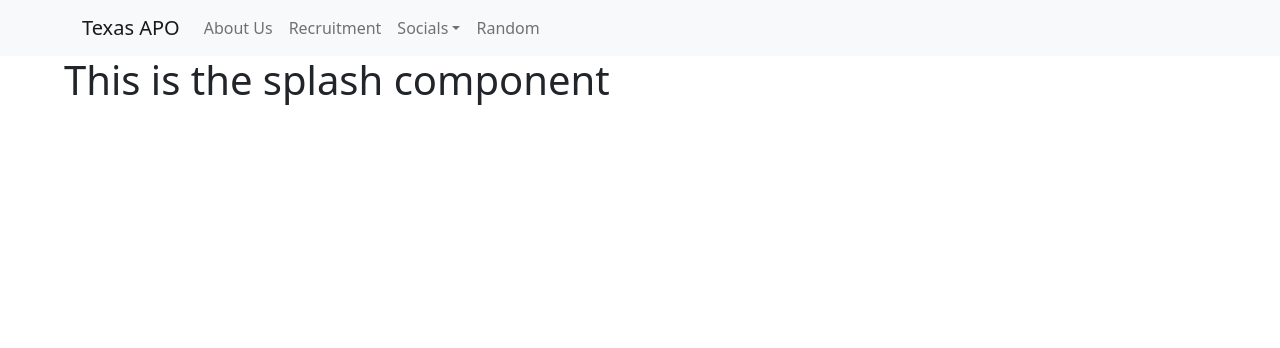
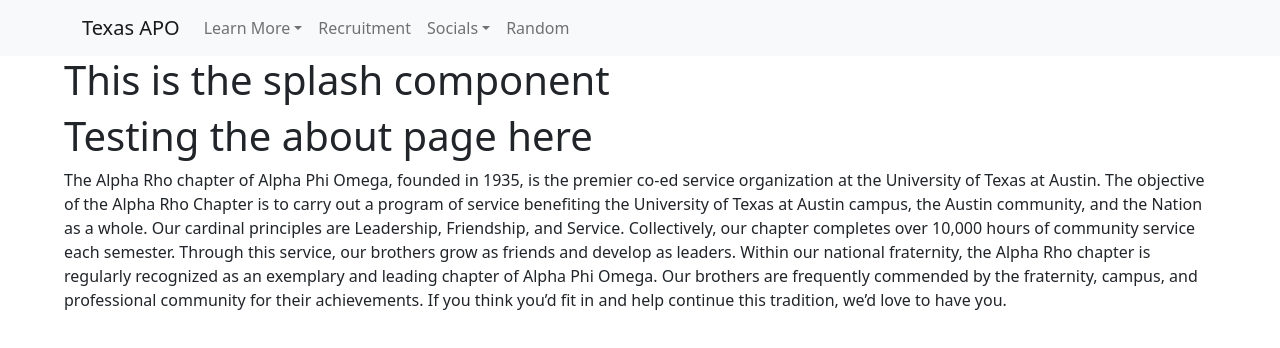
Before and after one commit to amodica/TexasAPO, a React (Create React App) app in the folder frontend/: page / in a window 1280 px wide. Shown: the top 348 px of the page. Built offline with nearby package versions, Linux system fonts and the light colour scheme.

Commit message:
Added learn more tab to navbar

```diff
--- a/frontend/src/App.js
+++ b/frontend/src/App.js
@@ -1,8 +1,12 @@
+import About from './components/About';
 import Splash from './components/Splash';
 
 const App = () => {
   return (
-    <Splash/>
+    <div>
+      <Splash/>
+      <About/>
+    </div>
   );
 }
 
--- a/frontend/src/RouteSwitch.js
+++ b/frontend/src/RouteSwitch.js
@@ -1,6 +1,7 @@
 import { BrowserRouter, Routes, Route } from 'react-router-dom';
 import App from './App';
-import About from './components/About';
+import History from './components/History';
+import Flag from './components/Flag';
 import Recruitment from './components/Recruitment';
 
 const RouteSwitch = () => {
@@ -8,7 +9,9 @@ const RouteSwitch = () => {
         <BrowserRouter>
             <Routes>
                 <Route path="/" element={<App/>}/>
-                <Route path="/about" element={<About/>}/>
+                <Route path="/history" element={<History/>}/>
+                <Route path="/flag" element={<Flag/>}/>
+
 
                 <Route path="/recruitment" element={<Recruitment/>}/>
             </Routes>
--- a/frontend/src/components/About.js
+++ b/frontend/src/components/About.js
@@ -2,7 +2,7 @@ import '../styles/GlobalStyles.css';
 
 const About = () => {
     return (
-        <div className="global-margins">
+        <div>
             <h1>Testing the about page here</h1>
 
             <p>
--- /dev/null
+++ b/frontend/src/components/History.js
@@ -0,0 +1,17 @@
+const History = () => {
+    return (
+        <div>
+            <h1>HISTORY OF TEXAS APO</h1>
+            HISTORY OF TEXAS APO
+On March 11, 1935, thirty men met for the purpose of forming a chapter of Alpha Phi Omega at the University of Texas at Austin.  Frank Dominguez III wrote to the national office concerning a petition of affiliation and received information about the fraternity and the requirements to establish a chapter. Shortly later, the Alpha Rho chapter of Alpha Phi Omega was chartered.
+
+In the years since, the Alpha Rho chapter has grown to become the premier service organization at The University of Texas at Austin. The chapter welcomed its first co-ed pledge class in 1976.  From running the worlds largest Texas flag, to running the campus’s largest blood drive, the Alpha Rho chapter of Alpha Phi Omega is deeply committed to serving the University of Texas at Austin and the surrounding community.
+
+
+
+If you wish to know more about our history, you contact our historian at historian@texasapo.org
+        </div>
+    );
+}
+
+export default History;
--- a/frontend/src/components/Navigation.js
+++ b/frontend/src/components/Navigation.js
@@ -11,7 +11,10 @@ const Navigation = () => {
                 <Navbar.Toggle aria-controls="basic-navbar-nav" />
                 <Navbar.Collapse id="basic-navbar-nav">
                 <Nav className="me-auto">
-                    <Nav.Link href="/about">About Us</Nav.Link>
+                    <NavDropdown title="Learn More" id="basic-nav-dropdown">
+                        <NavDropdown.Item href="/history">History of Texas APO</NavDropdown.Item>
+                        <NavDropdown.Item href="/flag">The World's Largest Texas Flag</NavDropdown.Item>
+                    </NavDropdown>
                     <Nav.Link href="/recruitment">Recruitment</Nav.Link>
                     <NavDropdown title="Socials" id="basic-nav-dropdown">
                         <NavDropdown.Item href="#action/3.1">Facebook</NavDropdown.Item>
```
Also changed, not shown: frontend/src/components/Flag.js (added, +18 -0 lines).
